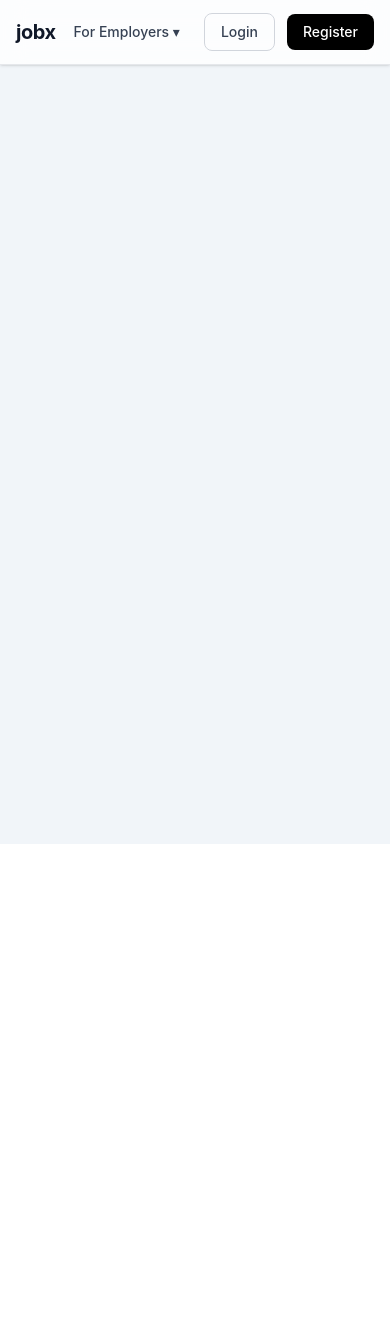
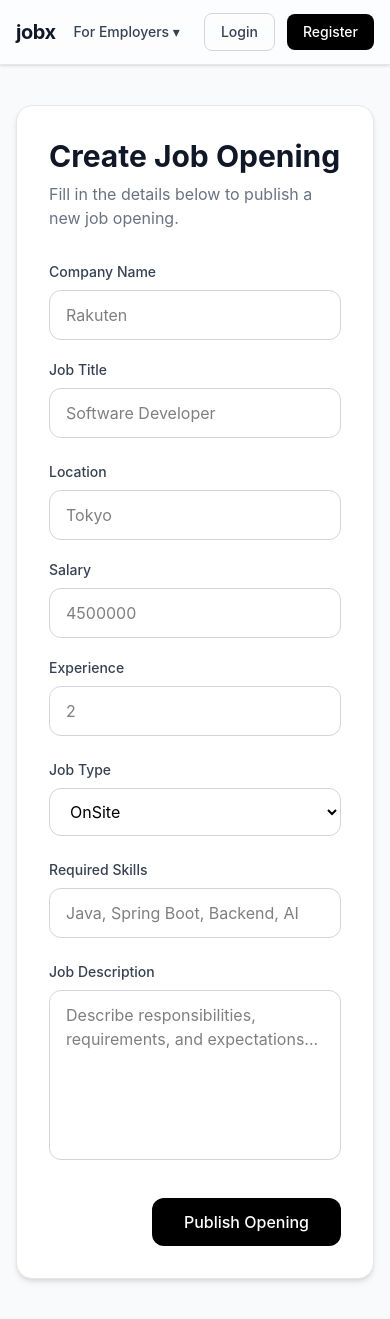
Before and after one commit to developranadr18vit25/JobX-Frontend, a React (Vite) app: page /post in a window 390 px wide. Before the commit the page ends 844 px from the top, so only its background shows below. Built offline with nearby package versions, Linux system fonts and the light colour scheme.

Commit message:
Working on recruiter posting in frontend

```diff
--- a/src/App.jsx
+++ b/src/App.jsx
@@ -11,6 +11,7 @@ import JobApplication from './components/JobApplication';
 import AppliedJobs from './components/AppliedJobs';
 import RecruiterLoginCard from './components/RecruiterLoginCard';
 import ApplicantDetailCard from './components/ApplicantDetailCard';
+import JobPosting from './components/JobPosting';
 import { useState } from 'react';
 
 
@@ -40,6 +41,8 @@ function App() {
             <Route path="/login/recruit" element={<UserLoginCard setuser={setuser} />} />
             <Route path="/registration/createAccount/recruit" element={<SignUpCard />} />
             <Route path="/jobs/:JobId/applicantDetails" element={<ApplicantDetailCard />} />
+            <Route path="/jobs/:JobId/applicantDetails" element={<ApplicantDetailCard />} />
+            <Route path="/post" element={<JobPosting />} />
 
           </Routes>
         </Router>
--- a/src/components/ApplicantDetailCard.jsx
+++ b/src/components/ApplicantDetailCard.jsx
@@ -34,48 +34,51 @@ function ApplicantDetailCard() {
       {Applicants?.map((applicant, index) => (
         <div
           key={index}
-          className="bg-white border border-gray-200 rounded-xl p-5 shadow-sm hover:shadow-md transition"
+          className="bg-white rounded-xl border border-gray-200 p-4 shadow-sm hover:shadow-lg hover:-translate-y-1 transition-all duration-300"
         >
-
           <div className="flex justify-between items-start">
             <div>
-              <h2 className="text-lg font-semibold text-gray-900">
+              <h2 className="text-lg font-bold text-gray-900">
                 {applicant.Name}
               </h2>
-              <p className="text-sm text-gray-600">
-                {applicant.Age || "No Age provided"}
+
+              <p className="text-sm text-gray-500">
+                Age: {applicant.Age || "Not provided"}
               </p>
             </div>
 
-            <span className="text-xs bg-blue-100 text-blue-700 px-2 py-1 rounded-full">
-              {applicant.Experience} yrs exp
-            </span>
+            <div className="bg-blue-50 text-blue-700 px-3 py-1 rounded-full text-xs font-medium">
+              {applicant.Experience} Yrs Exp
+            </div>
           </div>
 
-          <div className="flex flex-wrap gap-2 mt-3">
+          <div className="mt-3">
+            <div className="flex flex-wrap gap-2">
               {applicant.Skills?.map((skill, i) => (
                 <span
                   key={i}
-                className="text-xs bg-gray-100 text-gray-700 px-2 py-1 rounded-full"
+                  className="px-2.5 py-1 text-xs bg-gray-100 text-gray-700 rounded-full border border-gray-200"
                 >
                   {skill}
                 </span>
               ))}
             </div>
+          </div>
 
           <div className="mt-3 text-sm text-gray-600">
-            <span className="font-medium text-gray-800">Qualification:</span>{" "}
-            {applicant.Qualification?.join(", ")}
+            <span className="font-medium text-gray-800">
+              Qualification:
+            </span>{" "}
+            {applicant.Qualification?.[0]?.Graduation}
+            {applicant.Qualification?.[0]?.Postgraduation &&
+              ` • ${applicant.Qualification?.[0]?.Postgraduation}`}
           </div>
 
-          <div className="flex justify-between items-center mt-4">
-
-            <button className="px-3 py-1 bg-black text-white text-sm rounded-lg hover:bg-gray-800">
+          <div className="mt-4 flex justify-end">
+            <button className="px-4 py-1.5 bg-black text-white text-sm rounded-lg hover:bg-gray-800 transition">
               Shortlist
             </button>
-
           </div>
-
         </div>
       ))}
 
--- /dev/null
+++ b/src/components/JobPosting.jsx
@@ -0,0 +1,126 @@
+
+import React from "react";
+
+function JobPosting() {
+  return (
+    <div className="min-h-screen bg-gray-50 py-10 px-4">
+      <div className="max-w-4xl mx-auto bg-white rounded-2xl shadow-md border border-gray-200 p-8">
+        <h1 className="text-3xl font-bold text-gray-900 mb-2">
+          Create Job Opening
+        </h1>
+
+        <p className="text-gray-500 mb-8">
+          Fill in the details below to publish a new job opening.
+        </p>
+
+        <form className="space-y-6">
+          <div className="grid md:grid-cols-2 gap-5">
+            <div>
+              <label className="block text-sm font-medium text-gray-700 mb-2">
+                Company Name
+              </label>
+              <input
+                type="text"
+                placeholder="Rakuten"
+                className="w-full border border-gray-300 rounded-xl px-4 py-3 outline-none focus:ring-2 focus:ring-black"
+              />
+            </div>
+
+            <div>
+              <label className="block text-sm font-medium text-gray-700 mb-2">
+                Job Title
+              </label>
+              <input
+                type="text"
+                placeholder="Software Developer"
+                className="w-full border border-gray-300 rounded-xl px-4 py-3 outline-none focus:ring-2 focus:ring-black"
+              />
+            </div>
+          </div>
+
+          <div className="grid md:grid-cols-3 gap-5">
+            <div>
+              <label className="block text-sm font-medium text-gray-700 mb-2">
+                Location
+              </label>
+              <input
+                type="text"
+                placeholder="Tokyo"
+                className="w-full border border-gray-300 rounded-xl px-4 py-3 outline-none focus:ring-2 focus:ring-black"
+              />
+            </div>
+
+            <div>
+              <label className="block text-sm font-medium text-gray-700 mb-2">
+                Salary
+              </label>
+              <input
+                type="number"
+                placeholder="4500000"
+                className="w-full border border-gray-300 rounded-xl px-4 py-3 outline-none focus:ring-2 focus:ring-black"
+              />
+            </div>
+
+            <div>
+              <label className="block text-sm font-medium text-gray-700 mb-2">
+                Experience
+              </label>
+              <input
+                type="number"
+                placeholder="2"
+                className="w-full border border-gray-300 rounded-xl px-4 py-3 outline-none focus:ring-2 focus:ring-black"
+              />
+            </div>
+          </div>
+
+          <div>
+            <label className="block text-sm font-medium text-gray-700 mb-2">
+              Job Type
+            </label>
+
+            <select className="w-full border border-gray-300 rounded-xl px-4 py-3 outline-none focus:ring-2 focus:ring-black">
+              <option>OnSite</option>
+              <option>Remote</option>
+              <option>Hybrid</option>
+            </select>
+          </div>
+
+          <div>
+            <label className="block text-sm font-medium text-gray-700 mb-2">
+              Required Skills
+            </label>
+
+            <input
+              type="text"
+              placeholder="Java, Spring Boot, Backend, AI"
+              className="w-full border border-gray-300 rounded-xl px-4 py-3 outline-none focus:ring-2 focus:ring-black"
+            />
+          </div>
+
+          <div>
+            <label className="block text-sm font-medium text-gray-700 mb-2">
+              Job Description
+            </label>
+
+            <textarea
+              rows="6"
+              placeholder="Describe responsibilities, requirements, and expectations..."
+              className="w-full border border-gray-300 rounded-xl px-4 py-3 outline-none focus:ring-2 focus:ring-black resize-none"
+            />
+          </div>
+
+          <div className="flex justify-end pt-2">
+            <button
+              type="submit"
+              className="bg-black text-white px-8 py-3 rounded-xl font-medium hover:bg-gray-800 transition"
+            >
+              Publish Opening
+            </button>
+          </div>
+        </form>
+      </div>
+    </div>
+  );
+}
+
+export default JobPosting;
```
Lines whose indentation alone changed are shown as unchanged.
